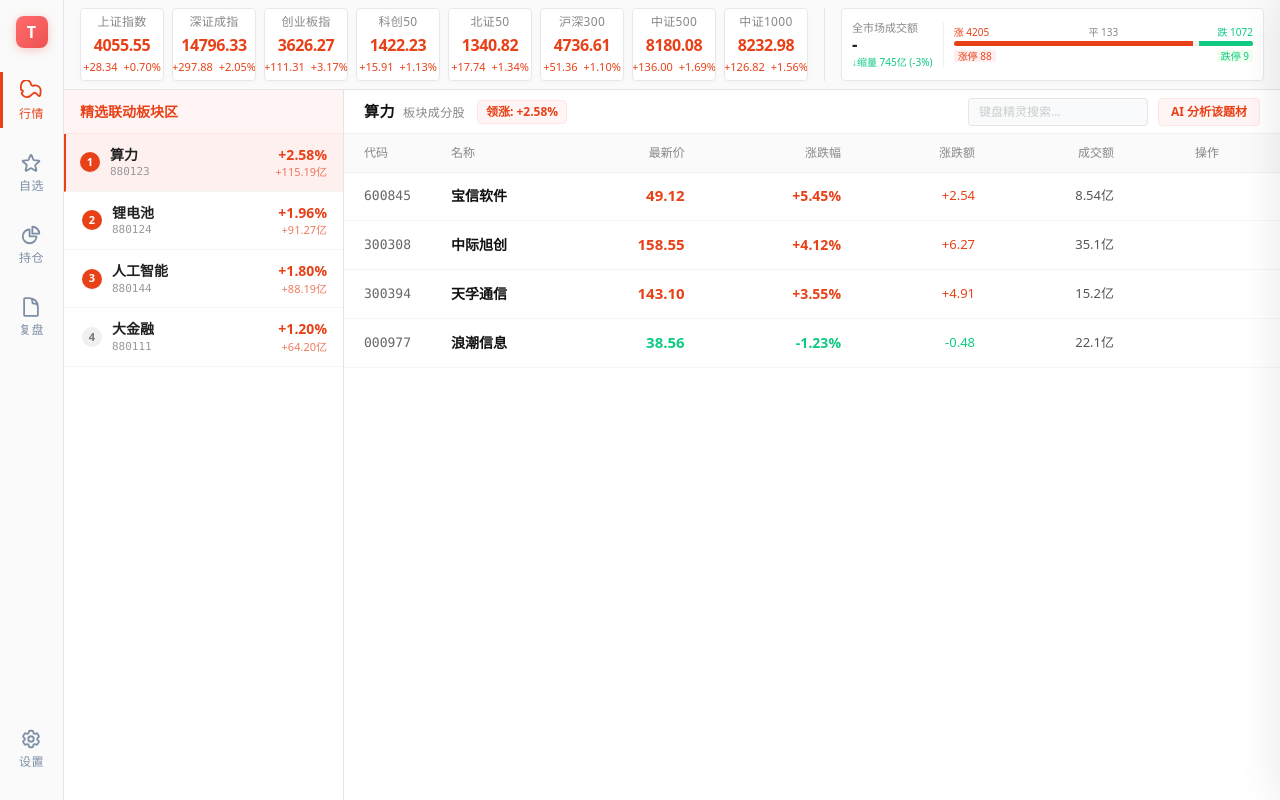
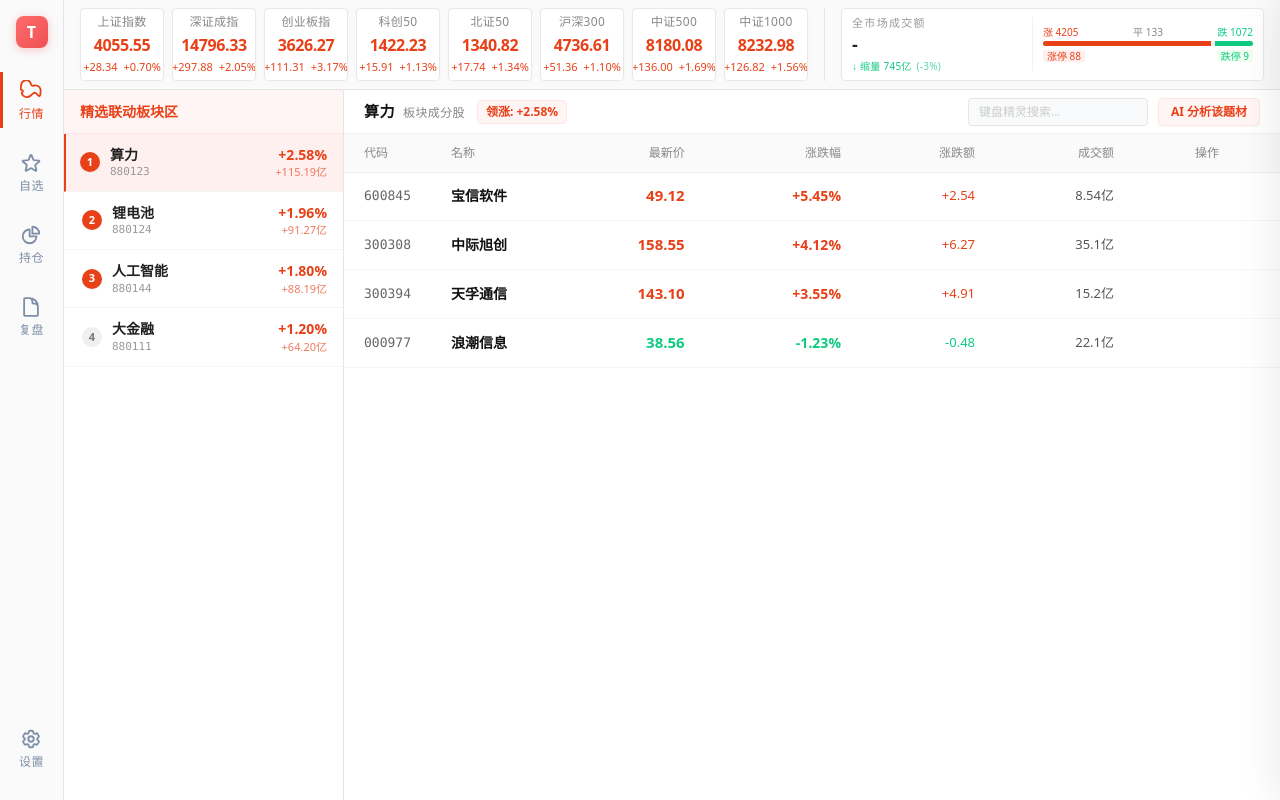
Before and after one commit to Troubermaker/invest-tool-releases, a Vue app in the folder frontend/: page / in a window 1280 px wide. Built offline with nearby package versions, Linux system fonts and the light colour scheme.

Commit message:
1.成交额布局变动

```diff
--- a/frontend/src/views/Market.vue
+++ b/frontend/src/views/Market.vue
@@ -10,8 +10,8 @@ const hotSectors = ref([])
 // 成交额智能单位： 亿 / 万亿 自动切换
 function formatAmt(amt) {
     if (amt == null || amt === 0) return '-';
-    if (amt >= 10000) return (amt / 10000).toFixed(2) + '<span class="text-[13px] font-medium ml-[1px]">万亿</span>';
-    return amt.toFixed(2) + '<span class="text-[13px] font-medium ml-[1px]">亿</span>';
+    if (amt >= 10000) return (amt / 10000).toFixed(2) + '<span class="text-[11px] font-normal text-[#999] ml-[2px]">万亿</span>';
+    return amt.toFixed(2) + '<span class="text-[11px] font-normal text-[#999] ml-[2px]">亿</span>';
 }
 
 function formatAmtText(amt) {
@@ -459,13 +459,13 @@ onMounted(() => {
         <div class="shrink-0 xl:pl-4 xl:border-l border-[#e5e5e5] basis-[320px] grow-[0.2] max-w-[440px] flex items-stretch">
             <div class="bg-white border border-[#e8e8e8] shadow-[0_2px_4px_rgba(0,0,0,0.02)] rounded-[4px] py-[4px] px-[10px] flex items-center gap-[10px] w-full h-full cursor-default">
                 <!-- Left: Turnover value -->
-                <div class="flex flex-col justify-center border-r border-[#f0f0f0] pr-[10px] shrink-0">
-                    <span class="text-[#888] text-[11px] font-medium leading-none mb-[3px]">全市场成交额</span>
-                    <span class="text-[#222] text-[17px] font-bold leading-none tracking-tight" v-html="formatAmt(totalTurnover)"></span>
-                    <span class="text-[10px] text-[#0ecb81] font-medium leading-none mt-[4px]">↓缩量 745亿 (-3%)</span>
+                <div class="flex-[4] basis-0 min-w-0 flex flex-col justify-center border-r border-[#f0f0f0] pr-[12px]">
+                    <span class="text-[#999] text-[11px] font-medium leading-none tracking-[0.12em] mb-[7px]">全市场成交额</span>
+                    <span class="text-[#222] text-[18px] font-bold leading-none" v-html="formatAmt(totalTurnover)"></span>
+                    <span class="text-[10px] text-[#0ecb81] font-medium leading-none tracking-wide mt-[8px]">↓ 缩量 745亿 <span class="opacity-70 ml-[2px]">(-3%)</span></span>
                 </div>
                 <!-- Right: Market breadth -->
-                <div class="flex-1 flex flex-col justify-center min-w-0">
+                <div class="flex-[5] basis-0 min-w-0 flex flex-col justify-center">
                     <div class="flex justify-between items-center text-[10px] leading-none">
                         <span class="text-[#e84118] font-medium">涨 4205</span>
                         <span class="text-[#888]">平 133</span>
```
